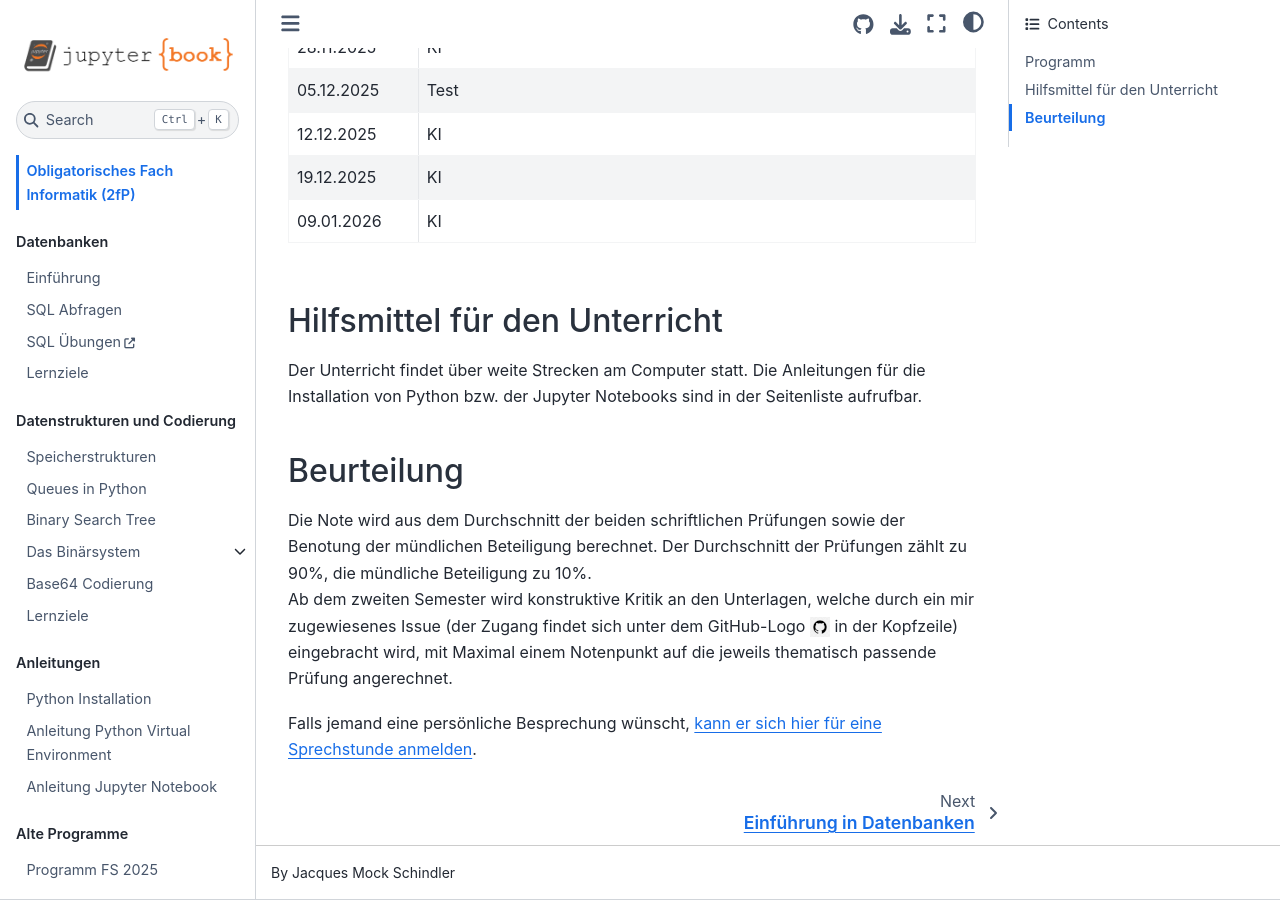
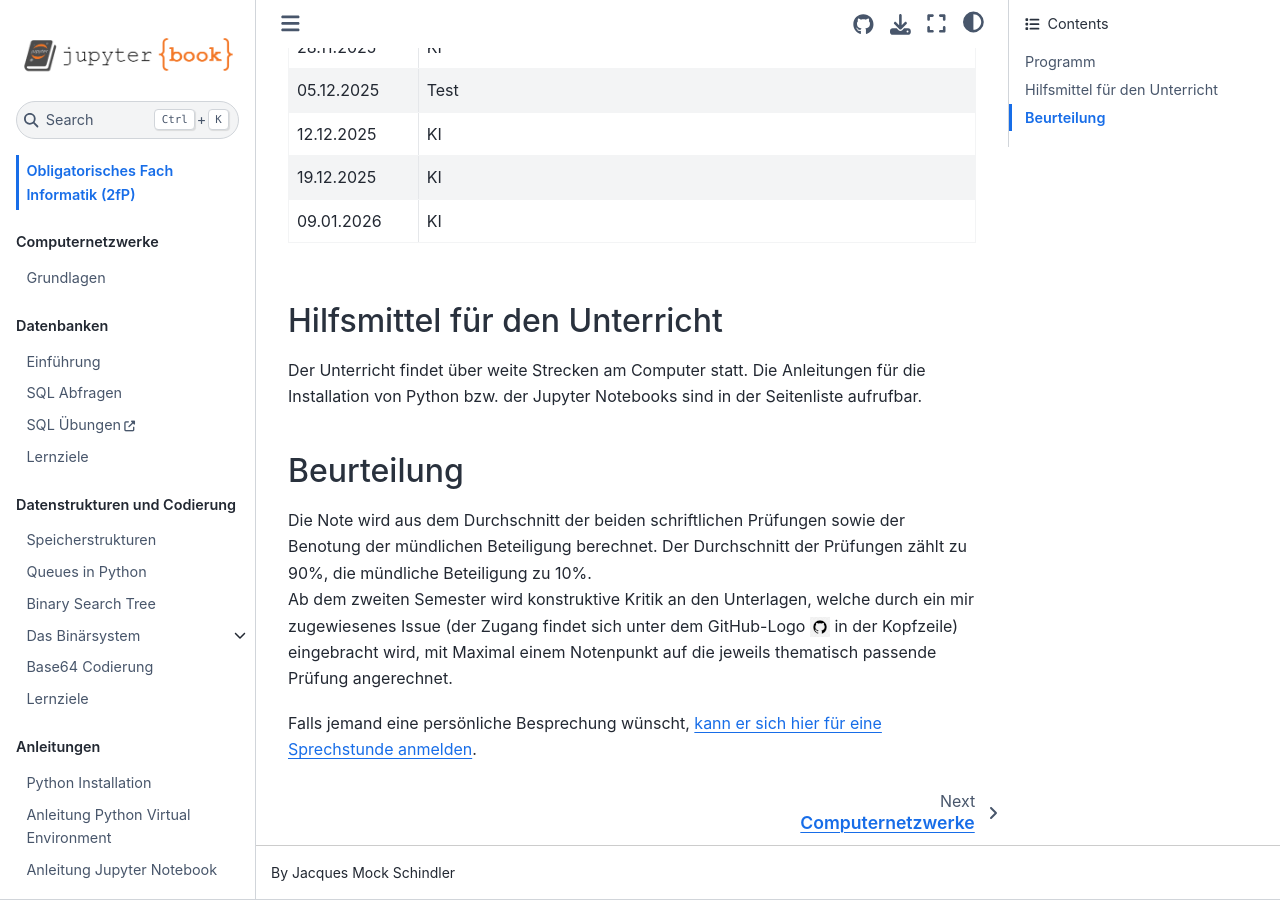
Before and after one commit to SkriptenMk/I_fP_24-28, a Jupyter Book: the page built from docs/intro.md, in a window 1280 px wide and 900 px high, scrolled down 899 px. Built offline with Jupyter Book 1.0.4 settings and Sphinx 7.4.7 and the Sphinx Book theme 1.1.4, drawn with Linux system fonts in a browser that asks for light colours.

Commit message:
Erfasse Einführung in Computernetzwerke im Inhaltserzeichni

```diff
--- a/docs/_toc.yml
+++ b/docs/_toc.yml
@@ -4,6 +4,10 @@
 format: jb-book
 root: intro.md
 parts:
+  - caption: Computernetzwerke
+    chapters:
+      - file: 250822/netzwerke.md
+        title: Grundlagen
   - caption: Datenbanken
     chapters:
       - file: 250416/datenbank.md
```
Also changed, not shown: 1 other file.
